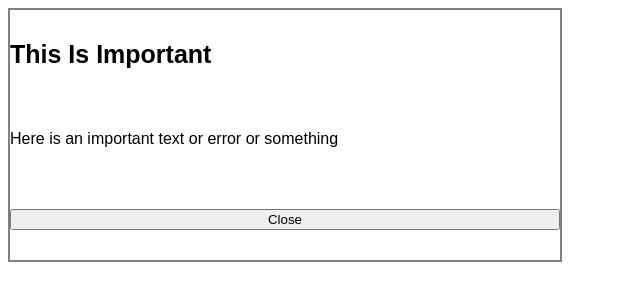
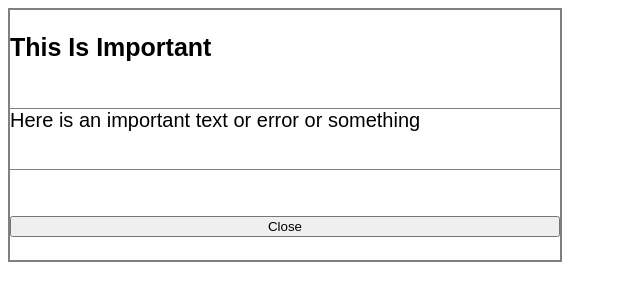
Before and after one commit to ElMagdo/PureReact, a React app in the folder Task2/Dialog/: page / in a window 1280 px wide. Shown: the whole page, without its empty margins (0-640 px from the left). Built offline with nearby package versions, Linux system fonts and the light colour scheme.

Commit message:
Styled the Body component.

```diff
--- a/Task2/Dialog/src/style.css
+++ b/Task2/Dialog/src/style.css
@@ -12,3 +12,10 @@
     font-weight: bold;
     font-size: 25px;
 }
+
+.bdy {
+    border-top: 1px solid gray;
+    border-bottom: 1px solid gray;
+    height: 60px;
+    font-size: 20px;
+}
```
